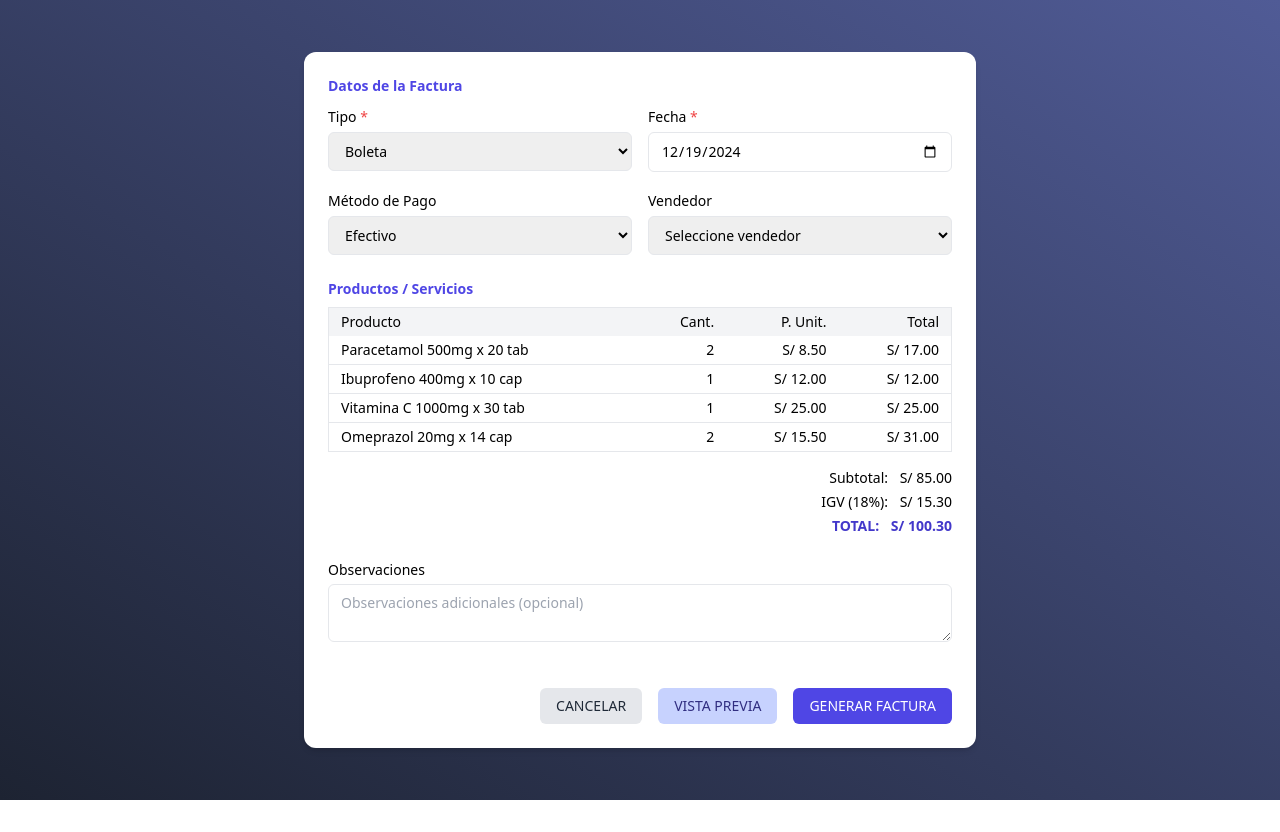
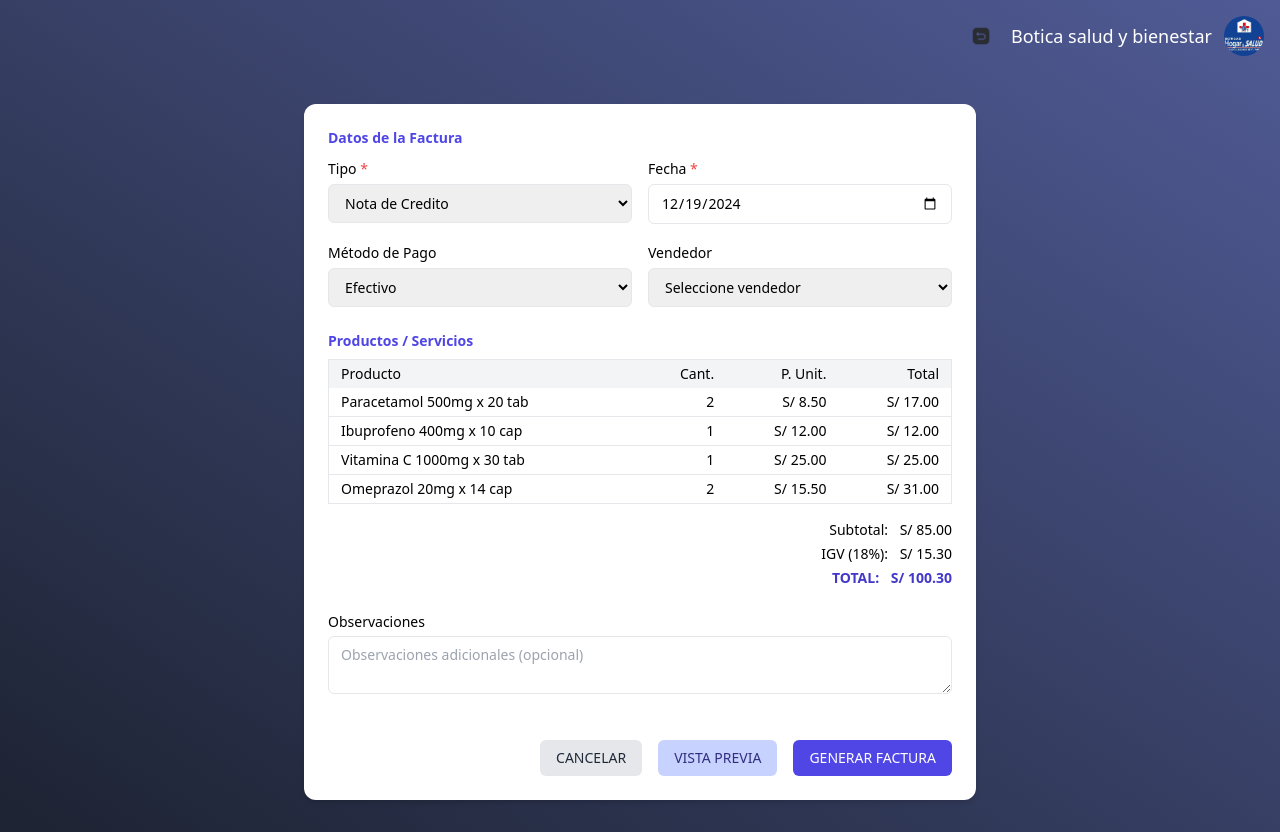
Before and after one commit to SOLWEB265/BoticasSaludBienestar, a PHP site: page /facturacion.php in a window 1280 px wide. Before the commit the page ends 800 px from the top, so only its background shows below. Run offline with PHP 8.4, Linux system fonts and the light colour scheme; some libraries are stand-ins or nearby versions.

Commit message:
tercera idp

```diff
--- a/contactos.php
+++ b/contactos.php
@@ -9,7 +9,7 @@
 <body class="bg-gradient-to-bl from-[#505b96] to-[#1d2332] min-h-screen flex flex-col ">
   <div class="w-full flex flex-col items-end ">
     <div class="flex justify-center items-center gap-3 p-4">
-      <a href="interfaz.php">
+      <a href="interfaz.php" class="flex justify-center pr-2 items-center">
           <button>
             <img src="imagenes/Retroceder.png" alt="Retroceder" class="w-5 h-5 ">
           </button>
--- a/facturacion.php
+++ b/facturacion.php
@@ -6,7 +6,20 @@
   <title>Formulario Factura</title>
   <script src="https://cdn.tailwindcss.com"></script>
 </head>
-<body class="bg-gradient-to-bl from-[#505b96] to-[#1d2332] min-h-screen flex items-center justify-center p-4">
+<body class="bg-gradient-to-bl from-[#505b96] to-[#1d2332] min-h-screen flex flex-col">
+<div class="w-full flex flex-col items-end ">
+    <div class="flex justify-center items-center gap-3 p-4">
+      <a href="interfaz.php" class="flex justify-center pr-2 items-center">
+          <button>
+            <img src="imagenes/Retroceder.png" alt="Retroceder" class="w-5 h-5 ">
+          </button>
+        </a>
+      <span class="text-lg font-medium text-white">Botica salud y bienestar</span>
+      <img src="imagenes/User.jpg" class="w-10 h-10 rounded-full" alt="User  Image">
+    </div>
+  </div>
+
+  <div class="p-8 w-full flex items-center justify-center">
     <div class="bg-white rounded-xl shadow-md w-full max-w-2xl">
       <form class="p-6 space-y-6">
         <!-- Datos de la Factura -->
@@ -16,7 +29,7 @@
             <div>
               <label class="text-sm font-medium">Tipo <span class="text-red-500">*</span></label>
               <select class="mt-1 w-full border rounded-md px-3 py-2 text-sm focus:outline-none focus:ring focus:ring-indigo-300">
-              <option>Boleta</option>
+                <option>Nota de Credito</option>
                 <option>Factura</option>
               </select>
             </div>
@@ -102,5 +115,6 @@
         </div>
       </form>
     </div>
+  </div>
 </body>
 </html>
--- a/registro.php
+++ b/registro.php
@@ -65,6 +65,11 @@
 
     <div class="w-full flex justify-end ">
       <div class="flex justify-center items-center gap-3 p-4">
+        <a href="interfaz.php" class="flex justify-center pr-2 items-center">
+          <button>
+            <img src="imagenes/Retroceder.png" alt="Retroceder" class="w-5 h-5 ">
+          </button>
+        </a>
         <span class="text-lg font-medium text-white">Botica salud y bienestar</span>
 
         <div class="relative">
--- a/ventas.php
+++ b/ventas.php
@@ -12,7 +12,7 @@
 <body class="bg-gradient-to-bl w-full from-[#505b96] to-[#1d2332] min-h-screen  flex flex-col  ">
     <div class="w-full flex flex-col items-end ">
     <div class="flex justify-center items-center gap-3 p-4">
-      <a href="interfaz.php">
+      <a href="interfaz.php" class="flex justify-center pr-2 items-center">
           <button>
             <img src="imagenes/Retroceder.png" alt="Retroceder" class="w-5 h-5 ">
           </button>
```
Also changed, not shown: motor_pago.php (+14 -2 lines), prov_pago.php (+22 -2 lines). Lines whose indentation alone changed are shown as unchanged.
